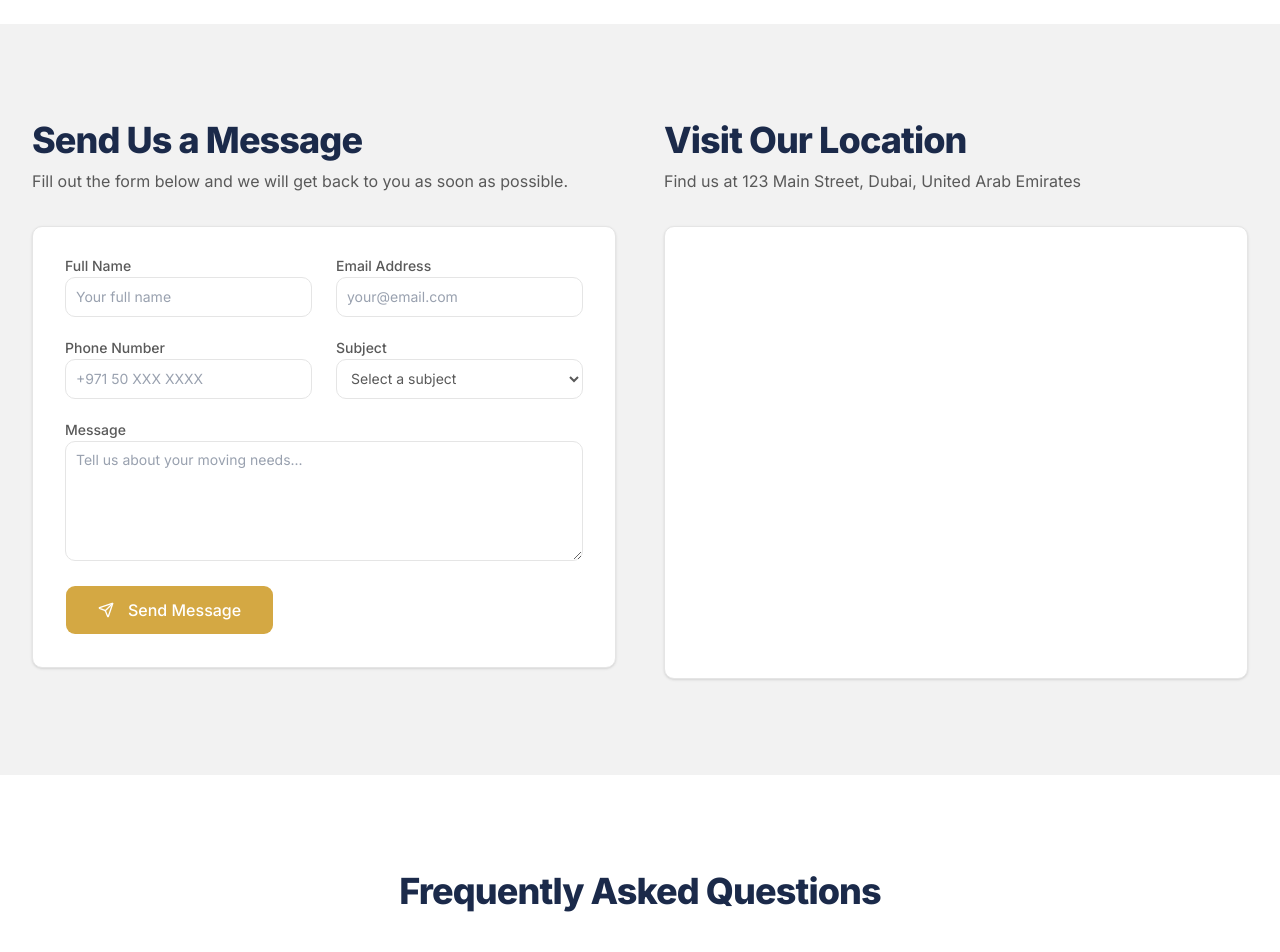
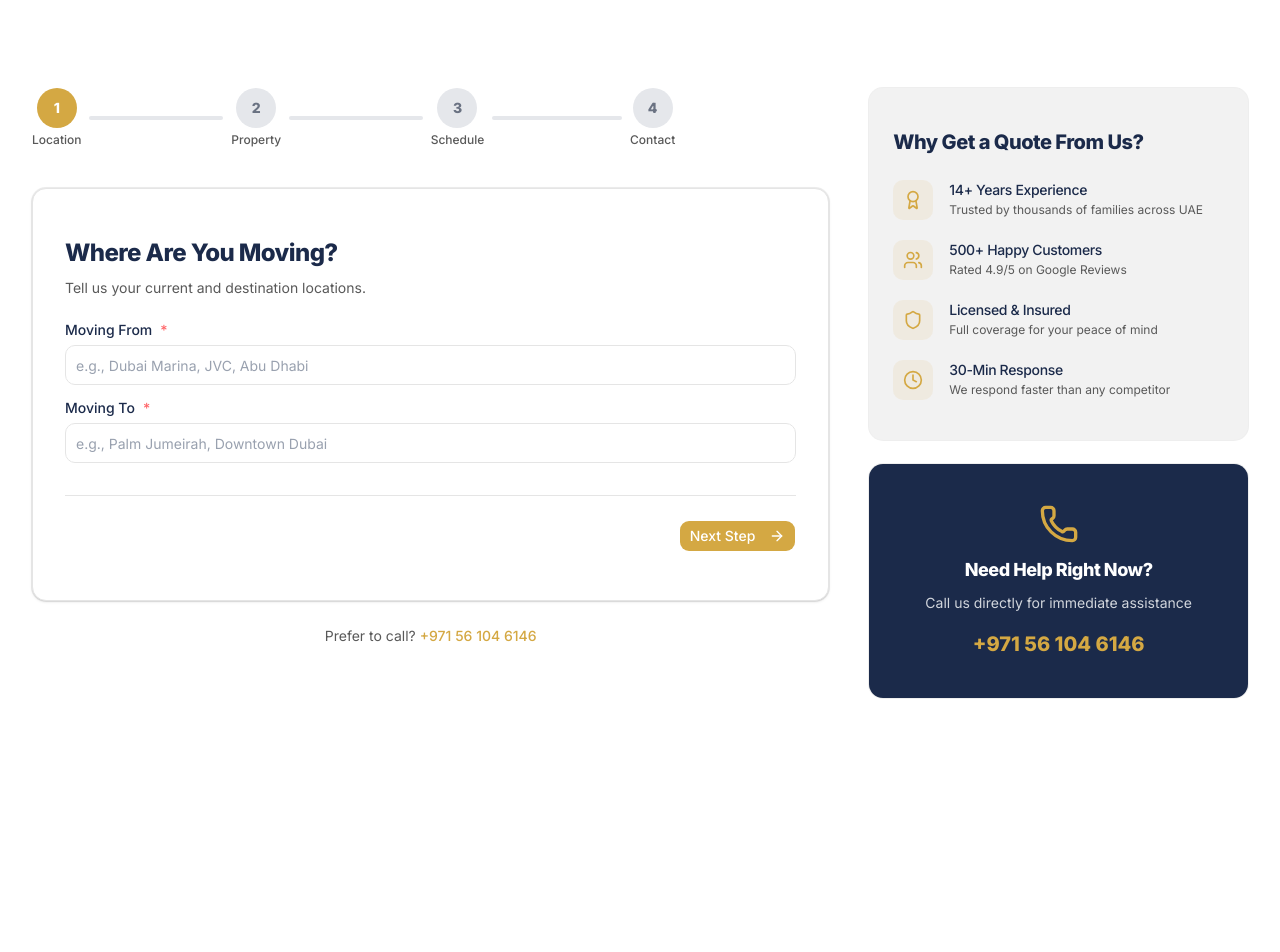
Before and after one commit to MH-7x/prime-dubai-movers, a Next.js app: page /contact in a window 1280 px wide. Shown: the part 860-1812 px from the top of the page. Built offline with nearby package versions, Linux system fonts and the light colour scheme; no server answers; grey boxes are pictures that could not be loaded.

Commit message:
Add images for team and fleet, enhance metadata for About and Contact pages, and update URL handling in Location pages

```diff
--- a/src/app/(main)/about/page.tsx
+++ b/src/app/(main)/about/page.tsx
@@ -14,13 +14,23 @@ import {
   HandHeart,
   Leaf,
   Phone,
-  Mail,
 } from "lucide-react";
+import Image from "next/image";
 
 export const metadata: Metadata = {
   title: "About Us | Prime Dubai Movers",
   description:
     "Learn about Prime Dubai Movers — UAE's trusted moving company with 14+ years of experience. Licensed, insured, and committed to stress-free relocations across all 7 emirates.",
+  openGraph: {
+    title: "About Us | Prime Dubai Movers",
+    description:
+      "Learn about Prime Dubai Movers — UAE's trusted moving company with 14+ years of experience. Licensed, insured, and committed to stress-free relocations across all 7 emirates.",
+    url: `${process.env.APP_URL}/about`,
+    images: ["/rime-dubai-movers-professional-team-dubai-marina-about-us.jpg"],
+  },
+  alternates: {
+    canonical: `${process.env.APP_URL}/about`,
+  },
 };
 
 const differentiators = [
@@ -142,9 +152,16 @@ export default function AboutPage() {
                 moving services in the UAE.
               </p>
             </div>
-            <div className="bg-gray-200 w-full aspect-[3/4] rounded-lg flex items-center justify-center text-gray-500">
-              {/* Replace with actual image */}
-              <span>Placeholder: Prime Dubai Movers team at work</span>
+            <div className="bg-gray-200 w-full aspect-3/4 rounded-lg relative overflow-hidden">
+              <Image
+                src={
+                  "/rime-dubai-movers-professional-team-dubai-marina-about-us.jpg"
+                }
+                alt="Prime Dubai Movers Professional Team Dubai Marina"
+                fill
+                loading="eager"
+                className="object-cover"
+              />
             </div>
           </div>
         </div>
@@ -238,22 +255,25 @@ export default function AboutPage() {
 
       {/* Certifications & Trust Section */}
       <section className="section-padding ">
-        <div className="container-custom">
         <h2 className="text-center mb-12">Certifications & Trust</h2>
-          <div className="grid grid-cols-1 md:grid-cols-3 gap-8 max-w-4xl mx-auto">
-            <Card className="text-center">
+        <div className="container-custom grid md:grid-cols-2 grid-cols-1 gap-10 items-center">
+          <div>
+            <div className="grid grid-cols-1 md:grid-cols-4 gap-8 max-w-4xl mx-auto">
+              <Card className="text-center md:col-span-2 col-span-full">
                 <CardContent className="pt-6">
                   <div className="mx-auto mb-4 w-14 h-14 bg-navy/10 rounded-full flex items-center justify-center">
                     <ShieldCheck className="w-7 h-7 text-navy" />
                   </div>
-                <h4 className="text-base mb-2">Dubai Municipality Licensed</h4>
+                  <h4 className="text-base mb-2">
+                    Dubai Municipality Licensed
+                  </h4>
                   <p className="text-sm">
-                  Fully licensed and regulated by Dubai Municipality to operate
-                  moving services across the emirate.
+                    Fully licensed and regulated by Dubai Municipality to
+                    operate moving services across the emirate.
                   </p>
                 </CardContent>
               </Card>
-            <Card className="text-center">
+              <Card className="text-center md:col-span-2 col-span-full">
                 <CardContent className="pt-6">
                   <div className="mx-auto mb-4 w-14 h-14 bg-navy/10 rounded-full flex items-center justify-center">
                     <Award className="w-7 h-7 text-navy" />
@@ -265,7 +285,7 @@ export default function AboutPage() {
                   </p>
                 </CardContent>
               </Card>
-            <Card className="text-center">
+              <Card className="text-center md:col-span-4 col-span-full">
                 <CardContent className="pt-6">
                   <div className="mx-auto mb-4 w-14 h-14 bg-navy/10 rounded-full flex items-center justify-center">
                     <Users className="w-7 h-7 text-navy" />
@@ -275,10 +295,22 @@ export default function AboutPage() {
                   </h4>
                   <p className="text-sm">
                     Proud member of the International Association of Movers,
-                  connecting us to a global network of relocation professionals.
+                    connecting us to a global network of relocation
+                    professionals.
                   </p>
                 </CardContent>
               </Card>
+            </div>
+          </div>
+          <div className="bg-gold-light rounded-3xl md:h-full md:aspect-auto aspect-4/3 relative overflow-hidden">
+            <Image
+              src={
+                "/prime-dubai-movers-team-fleet-dubai-skyline-trusted-movers-uae.jpg"
+              }
+              alt="team fleet dubai skyline trusted movers uae"
+              fill
+              className="object-cover"
+            />
           </div>
         </div>
       </section>
--- a/src/app/(main)/contact/page.tsx
+++ b/src/app/(main)/contact/page.tsx
@@ -1,20 +1,24 @@
 import type { Metadata } from "next";
-import Link from "next/link";
 import { Card, CardContent } from "@/components/ui/card";
-import {
-  Phone,
-  Mail,
-  MessageCircle,
-  MapPin,
-  Clock,
-  ChevronDown,
-} from "lucide-react";
-import ContactForm from "./ContactForm";
+import { Phone, Mail, MessageCircle, MapPin } from "lucide-react";
+import FullQuoteForm from "@/components/FullQuoteForm";
+import Script from "next/script";
 
 export const metadata: Metadata = {
   title: "Contact Us | Prime Dubai Movers",
   description:
     "Get in touch with Prime Dubai Movers for a free moving quote. Call, email, or WhatsApp us. Available Saturday to Thursday 8AM-8PM. Dubai's trusted movers and packers.",
+  alternates: {
+    canonical: `${process.env.APP_URL}/contact`,
+  },
+  openGraph: {
+    type: "website",
+    title: "Contact Us | Prime Dubai Movers",
+    description:
+      "Get in touch with Prime Dubai Movers for a free moving quote. Call, email, or WhatsApp us. Available Saturday to Thursday 8AM-8PM. Dubai's trusted movers and packers.",
+    url: `${process.env.APP_URL}/contact`,
+    images: [`/prime-dubai-movers.jpg`],
+  },
 };
 
 const contactInfo = [
@@ -131,33 +135,36 @@ export default function ContactPage() {
       </section>
 
       {/* Contact Form & Map Section */}
-      <section className="section-padding bg-off-white">
-        <div className="container-custom">
-          <div className="grid grid-cols-1 lg:grid-cols-2 gap-12 ">
-            {/* Contact Form */}
-            <div>
-              <h2 className="mb-2">Send Us a Message</h2>
-              <p className="text-body mb-8">
-                Fill out the form below and we will get back to you as soon as
-                possible.
-              </p>
-              <ContactForm />
-            </div>
+      <FullQuoteForm />
 
-            {/* Map Placeholder */}
-            <div>
-              <h2 className="mb-2">Visit Our Location</h2>
-              <p className="text-body mb-8">
-                Find us at 123 Main Street, Dubai, United Arab Emirates
-              </p>
-              <div className="bg-white  h-[453px]  rounded-lg shadow-sm border  ">
-                {/* Replace with actual Google Maps embed */}
-              </div>
-            </div>
-          </div>
-        </div>
-      </section>
+      <iframe
+        src="https://www.google.com/maps/embed?pb=!1m18!1m12!1m3!1d898.7546376380693!2d55.27908210939592!3d25.204840510705274!2m3!1f0!2f0!3f0!3m2!1i1024!2i768!4f13.1!3m3!1m2!1s0x3e5f4284e8dc04d9%3A0x8d10139ba0acaa7!2s3%2035a%20St%20-%20Zaa&#39;beel%20Second%20-%20Za&#39;abeel%20-%20Dubai%20-%20United%20Arab%20Emirates!5e0!3m2!1sen!2s!4v1773651061390!5m2!1sen!2s"
+        title="Prime Dubai Movers Office Location"
+        allowFullScreen
+        loading="lazy"
+        className="max-w-5xl mx-auto aspect-video my-10"
+        referrerPolicy="no-referrer-when-downgrade"
+      ></iframe>
 
+      <Script
+        id="faq-schema"
+        strategy="beforeInteractive"
+        type="application/ld+json"
+        dangerouslySetInnerHTML={{
+          __html: JSON.stringify({
+            "@context": "https://schema.org",
+            "@type": "FAQPage",
+            mainEntity: faqs.map((faq) => ({
+              "@type": "Question",
+              name: faq.question,
+              acceptedAnswer: {
+                "@type": "Answer",
+                text: faq.answer,
+              },
+            })),
+          }),
+        }}
+      />
       {/* FAQ Section */}
       <section className="section-padding bg-white">
         <div className="mx-auto max-w-2xl">
--- a/src/app/(main)/layout.tsx
+++ b/src/app/(main)/layout.tsx
@@ -39,6 +39,9 @@ export const metadata: Metadata = {
   robots: {
     index: true,
     follow: true,
+    "max-image-preview": "large",
+    "max-snippet": -1,
+
     googleBot: {
       index: true,
       follow: true,
@@ -81,8 +84,7 @@ export default function RootLayout({
                 addressLocality: "Dubai",
                 addressCountry: "AE",
                 postalCode: "00000",
-                streetAddress:
-                  "Office # 702 Al Mustaqbal St - Zaa'beel Second - Za'abeel",
+                streetAddress: "3 35a St - Zaa'beel Second - Za'abeel",
               },
               sameAs: [
                 "https://www.facebook.com/primedubaimovers",
--- a/src/app/(main)/movers-packers/[slug]/page.tsx
+++ b/src/app/(main)/movers-packers/[slug]/page.tsx
@@ -51,6 +51,7 @@ export async function generateMetadata({
       title: location.metaTitle,
       description: location.metaDescription,
       type: "website",
+      url: `${process.env.APP_URL}/movers-packers/${slug}`,
       images: [location.img?.src || "/prime-dubai-movers.jpg"],
     },
   };
```
Also changed, not shown: public/prime-dubai-movers-team-fleet-dubai-skyline-trusted-movers-uae.jpg (added), public/rime-dubai-movers-professional-team-dubai-marina-about-us.jpg (added). Lines whose indentation alone changed are shown as unchanged.
